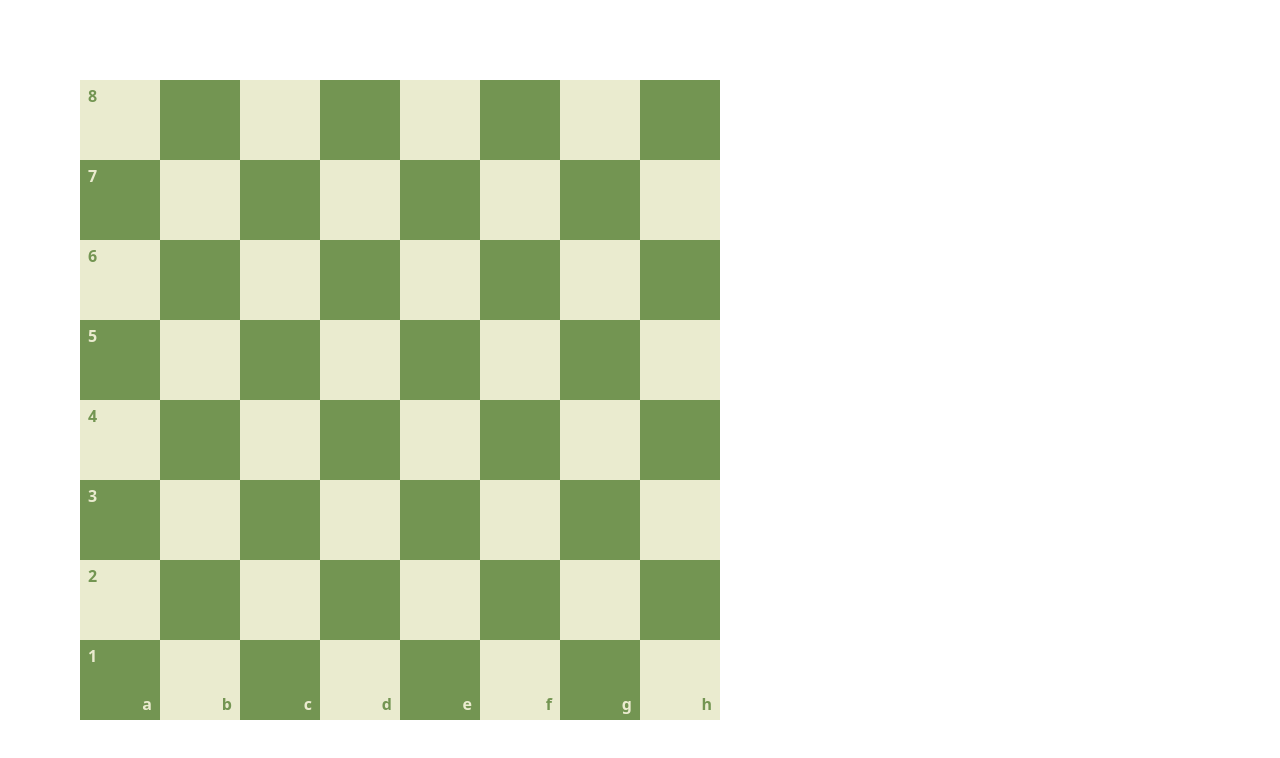
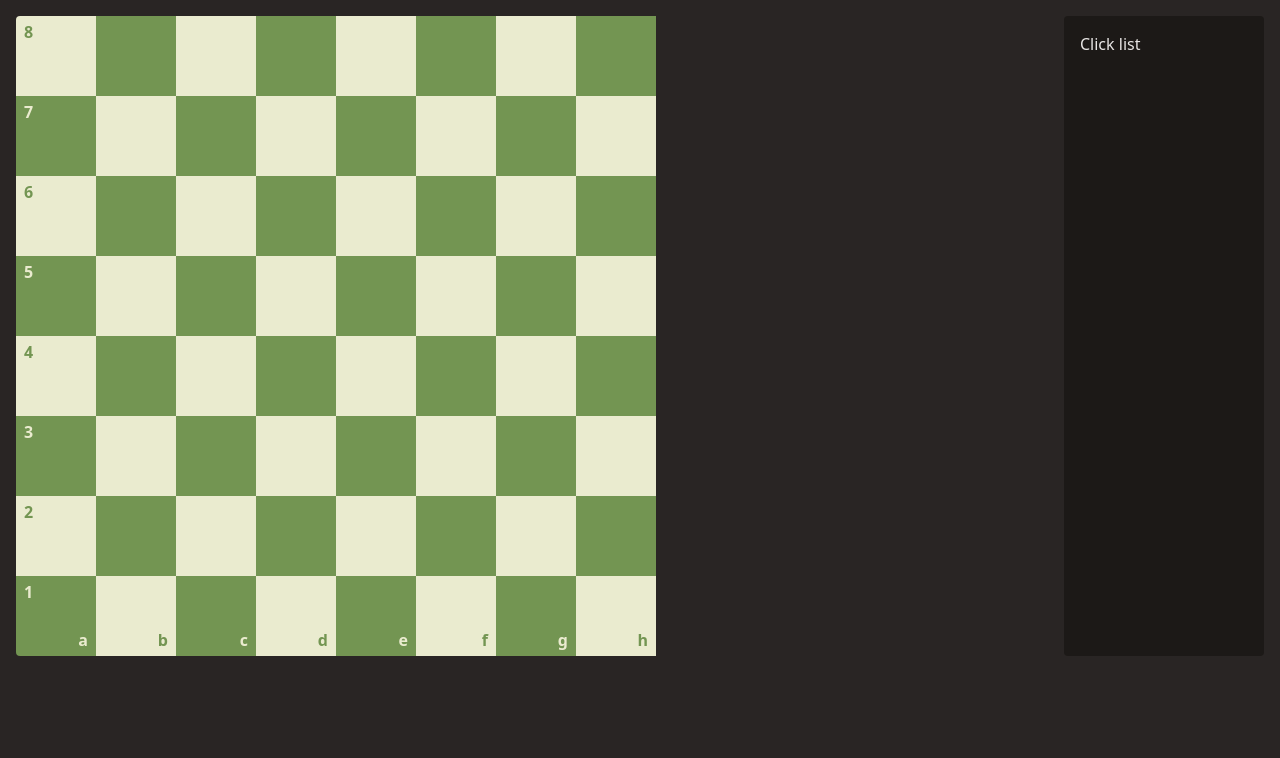
Before and after one commit to albertpratomo/chess, a Nuxt app: page / in a window 1280 px wide. Shown: the top 758 px of the page. Built offline with nearby package versions, Linux system fonts and the light colour scheme; a web font is replaced by a local one.

Commit message:
feat: render click list

```diff
--- a/components/Board.vue
+++ b/components/Board.vue
@@ -1,4 +1,8 @@
 <script setup lang="ts">
+const emit = defineEmits<{
+    squareClick: [square: string]
+}>()
+
 const rows = [8, 7, 6, 5, 4, 3, 2, 1]
 const cols = ['a', 'b', 'c', 'd', 'e', 'f', 'g', 'h']
 
@@ -16,13 +20,18 @@ function getColor(x: number, y: number) {
 
 const lastClickedSquare = ref('')
 
-function onClick(square: string) {
+function onSquareClick(square: string) {
     lastClickedSquare.value = square
+
+    emit('squareClick', square)
 }
 </script>
 
 <template>
-    <div :style="style">
+    <div
+        :style="style"
+        class="overflow-hidden rounded"
+    >
         <div
             v-for="(row, y) in rows" :key="row"
             class="flex"
@@ -32,7 +41,7 @@ function onClick(square: string) {
                 :key="col"
                 class="relative size-20 cursor-pointer font-bold"
                 :class="getColor(x, y)"
-                @click="onClick(`${col}${row}`)"
+                @click="onSquareClick(`${col}${row}`)"
             >
                 <span
                     v-if="col === 'a'"
--- /dev/null
+++ b/components/ClickList.vue
@@ -0,0 +1,29 @@
+<script setup lang="ts">
+interface Props {
+    squares: string[]
+}
+
+defineProps<Props>()
+</script>
+
+<template>
+    <ul class="rounded bg-stone-900 p-4 text-stone-200 font-medium">
+        <h2 class="mb-2">
+            Click list
+        </h2>
+
+        <li
+            v-for="(square, i) in squares"
+            :key="i"
+            class="mt-.5 flex gap-1 text-sm"
+        >
+            <div class="min-w-8 text-stone-400">
+                {{ i + 1 }}.
+            </div>
+
+            <div>
+                {{ square }}
+            </div>
+        </li>
+    </ul>
+</template>
--- a/layouts/default.vue
+++ b/layouts/default.vue
@@ -1,5 +1,5 @@
 <template>
-    <main class="p-20">
+    <main class="min-h-screen bg-stone-800 p-4">
         <slot />
     </main>
 </template>
--- a/pages/index.vue
+++ b/pages/index.vue
@@ -1,5 +1,15 @@
+<script setup lang="ts">
+const clickedSquares = ref<string[]>([])
+
+function onSquareClick(square: string) {
+    clickedSquares.value.push(square)
+}
+</script>
+
 <template>
-    <div>
-        <Board />
+    <div class="grid gap-4 sm:grid-cols-[1fr_200px]">
+        <Board @square-click="onSquareClick" />
+
+        <ClickList :squares="clickedSquares" />
     </div>
 </template>
```
